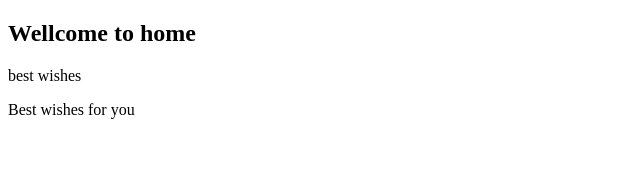
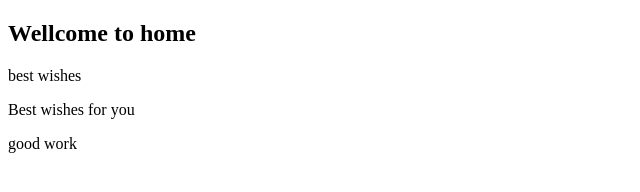
Before and after one commit to khalil72/superior, a plain HTML site: page index.html in a window 1280 px wide. Shown: the full height of the page, 0-640 px from the left. Drawn offline with Linux system fonts and the light colour scheme.

Commit message:
bracnh testing

```diff
--- a/index.html
+++ b/index.html
@@ -12,5 +12,6 @@
   </p>
 
   <p>Best wishes for you</p>
+  <p>good work</p>
 </body>
 </html>
```
